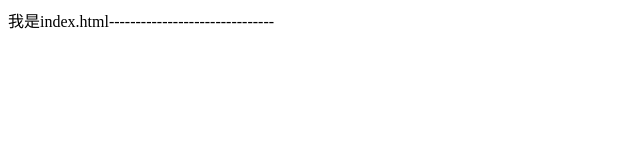
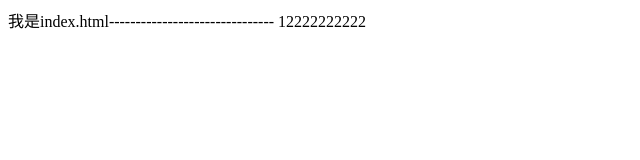
Before and after one commit to h1131796722/git-demo, a plain HTML site: page index.html in a window 1280 px wide. Shown: the full height of the page, 0-640 px from the left. Drawn offline with Linux system fonts and the light colour scheme.

Commit message:
A第三次提交

```diff
--- a/index.html
+++ b/index.html
@@ -8,7 +8,7 @@
 </head>
 
 <body>
-    我是index.html-------------------------------
+    我是index.html------------------------------- 12222222222
 </body>
 
 </html>
```
